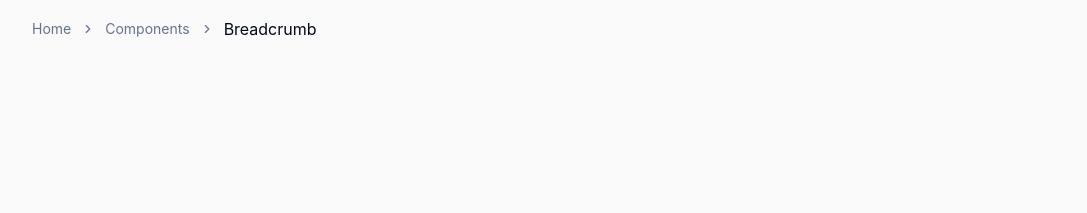
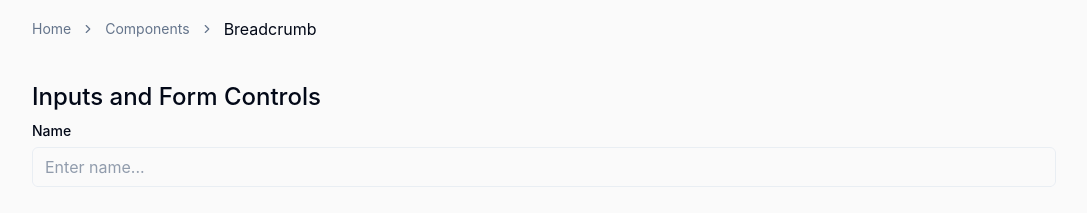
Before and after one commit to ajiohjesse/styled-ui, a React (Vite) app: page / in a window 1280 px wide. Shown: the part 1891-2104 px from the top of the page, without its empty margins (96-1183 px from the left). Before the commit the page ends 1990 px from the top, so only its background shows below. Built offline with nearby package versions, Linux system fonts and the light colour scheme.

Commit message:
feat(form controls): add input and label

```diff
--- a/src/App.tsx
+++ b/src/App.tsx
@@ -7,6 +7,7 @@ import BadgePreview from './components/badge-preview';
 import BreadcrumbPreview from './components/breadcrumb-preview';
 import ButtonPreview from './components/button-preview';
 import DialogPreview from './components/dialog-preview';
+import InputsPreview from './components/inputs-preview';
 import PopoverPreview from './components/popover-preview';
 
 function App() {
@@ -22,6 +23,7 @@ function App() {
       <BadgePreview />
       <PopoverPreview />
       <BreadcrumbPreview />
+      <InputsPreview />
     </div>
   );
 }
--- /dev/null
+++ b/src/components/inputs-preview.tsx
@@ -0,0 +1,14 @@
+import Input from '@/ui/input';
+import Label from '@/ui/label';
+import Section from './section';
+
+const InputsPreview = () => {
+  return (
+    <Section title='Inputs and Form Controls'>
+      <Label htmlFor='name'>Name</Label>
+      <Input id='name' name='name' placeholder='Enter name...' disabled />
+    </Section>
+  );
+};
+
+export default InputsPreview;
--- /dev/null
+++ b/src/ui/input/index.tsx
@@ -0,0 +1,14 @@
+import { forwardRef } from 'react';
+import { StyledInput } from './style';
+
+export interface InputProps
+  extends React.InputHTMLAttributes<HTMLInputElement> {}
+
+const Input = forwardRef<HTMLInputElement, InputProps>(
+  ({ type, ...props }, ref) => {
+    return <StyledInput type={type} ref={ref} {...props} />;
+  },
+);
+Input.displayName = 'Input';
+
+export default Input;
--- /dev/null
+++ b/src/ui/input/style.ts
@@ -0,0 +1,31 @@
+import styled from 'styled-components';
+
+export const StyledInput = styled.input`
+  display: flex;
+  height: 40px;
+  width: 100%;
+  border-radius: ${p => p.theme.radius.md};
+  border: 1px solid hsl(${p => p.theme.colors.input});
+  background-color: hsl(${p => p.theme.colors.background});
+  padding-inline: 12px;
+  padding-block: 8px;
+
+  &::placeholder {
+    color: hsl(${p => p.theme.colors.muted_foreground});
+  }
+
+  &[type='file'] {
+    font-size: 0.875rem;
+    font-weight: medium;
+  }
+
+  &:focus-visible {
+    outline: 2px solid hsl(${p => p.theme.colors.ring});
+    outline-offset: 2px;
+  }
+
+  &:disabled {
+    cursor: not-allowed;
+    opacity: 50%;
+  }
+`;
--- /dev/null
+++ b/src/ui/label/index.tsx
@@ -0,0 +1,22 @@
+import { forwardRef } from 'react';
+import styled from 'styled-components';
+
+interface Props extends React.LabelHTMLAttributes<HTMLLabelElement> {}
+
+const Label = forwardRef<HTMLLabelElement, Props>((props, ref) => (
+  <StyledLabel ref={ref} {...props} />
+));
+Label.displayName = 'Label';
+
+export default Label;
+
+const StyledLabel = styled.label`
+  font-size: 0.875rem;
+  line-height: 0;
+  font-weight: 500;
+
+  & ~ input:disabled {
+    opacity: 70%;
+    cursor: not-allowed;
+  }
+`;
```
